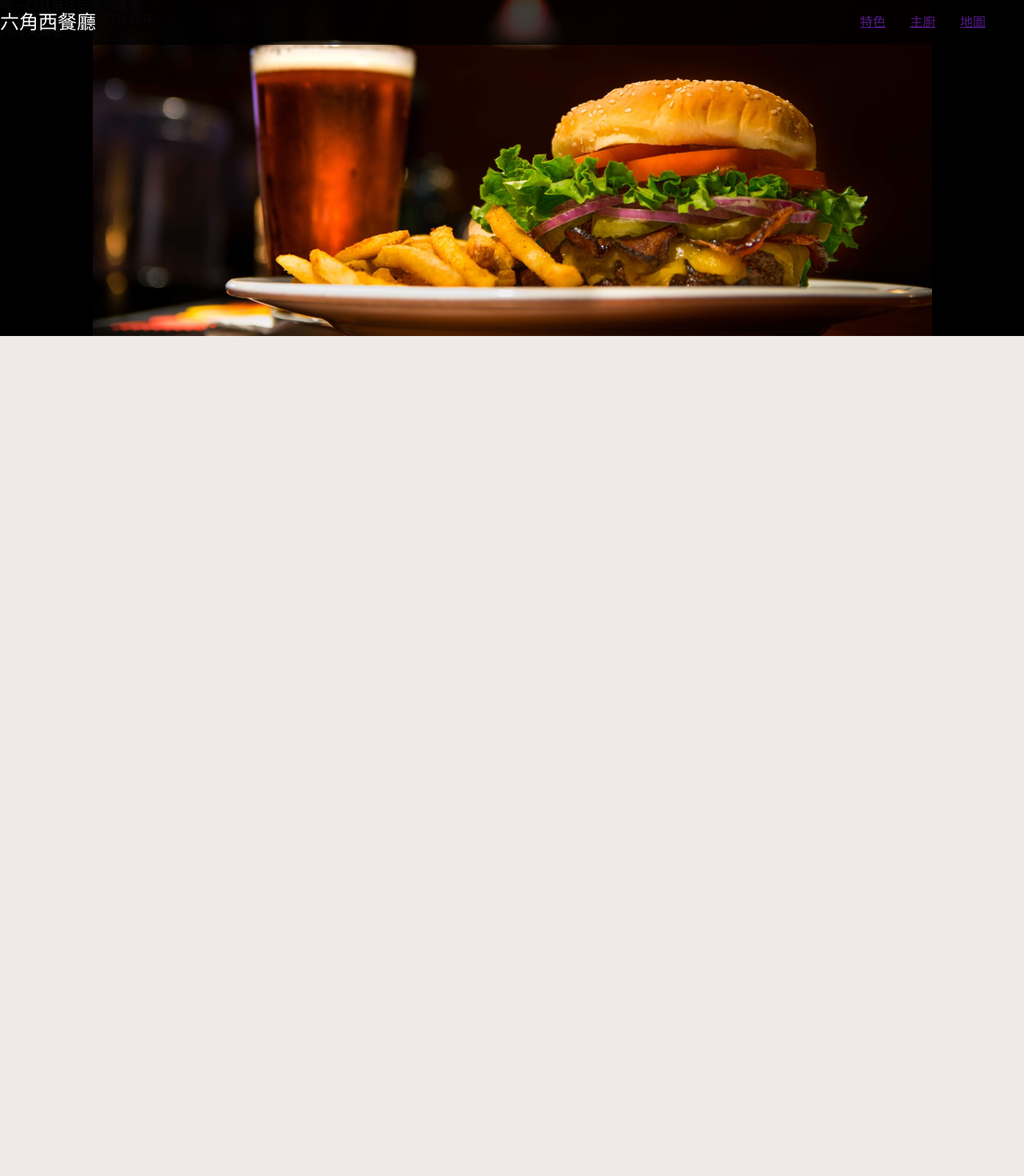
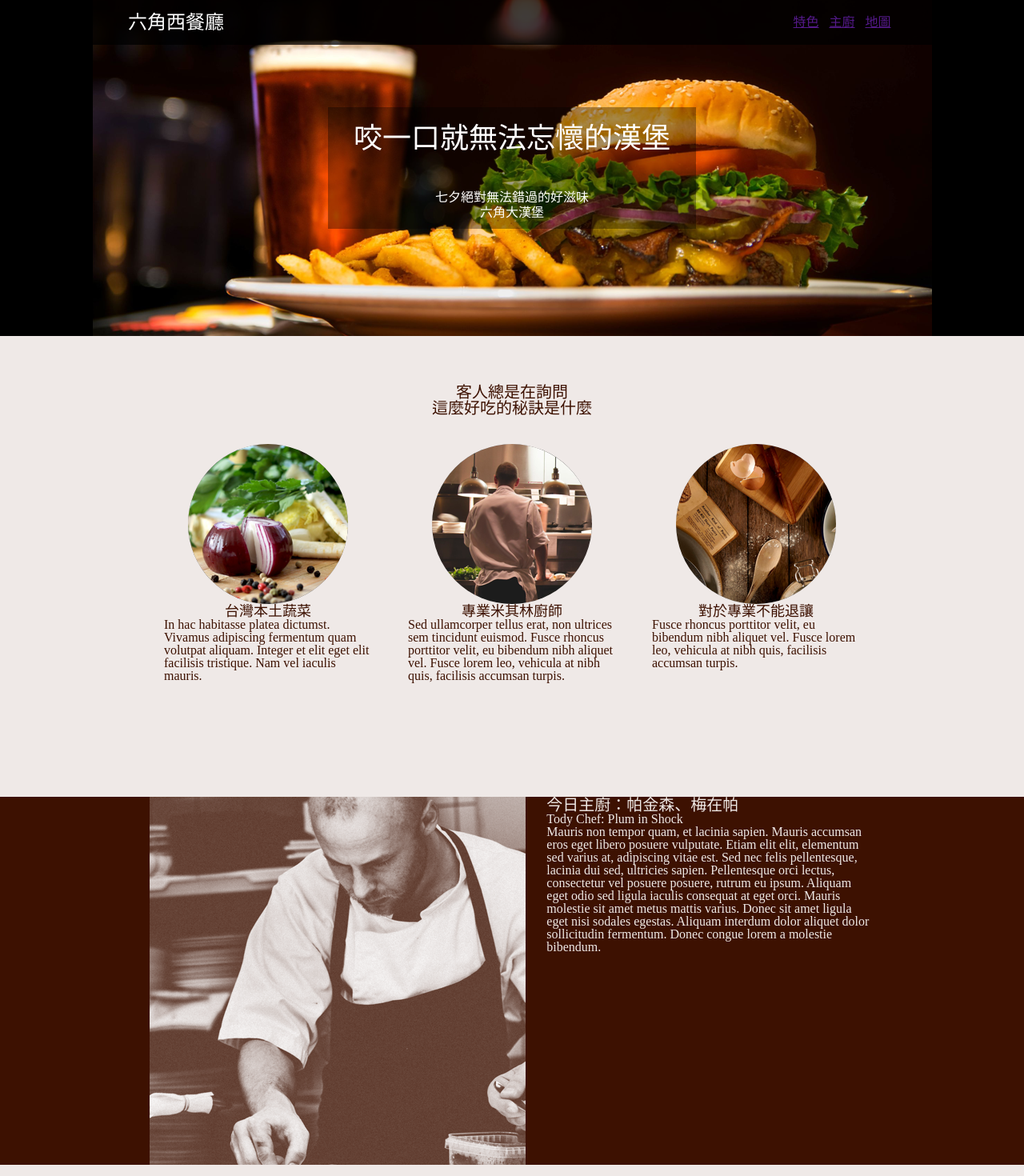
Before and after one commit to Victor81528/roku-restaurant-flex, a Vue app: page / in a window 1280 px wide. Shown: the top 1470 px of the page at 80% size. Before the commit the page ends 800 px from the top, so only its background shows below. Built offline with nearby package versions, Linux system fonts and the light colour scheme.

Commit message:
feedback

```diff
--- a/src/App.vue
+++ b/src/App.vue
@@ -1,6 +1,7 @@
 <template>
   <div id="app">
     <div class="nav">
+      <div class="nav-inside">
         <div class="nav-tittle">
           <h1>六角西餐廳</h1>
         </div>
@@ -10,11 +11,62 @@
             <li><a href="">地圖</a></li>
           </ul>
       </div>
+    </div>
     <div class="banner">
+      <div class="banner-inside">
         <div class="banner-content">
-        <h1>咬一口就無法忘懷的漢堡</h1>
+          <h1>咬一口就無法忘懷的漢堡</h1><br>
+          <div>
             <p>七夕絕對無法錯過的好滋味</p>
             <p>六角大漢堡</p>
+          </div>
+        </div>
+      </div>
+    </div>
+    <div class="secret">
+      <div class="secret-inside">
+        <div class="secret-tittle">
+          <h1>客人總是在詢問<br>這麼好吃的秘訣是什麼</h1>
+        </div>
+        <div class="secret-content">
+          <div class="secret-items secret-1">
+            <img src="/img/feature_1.png">
+            <h1 class="secret-kind">台灣本土蔬菜</h1>
+            <p>In hac habitasse platea dictumst. Vivamus adipiscing fermentum quam volutpat aliquam. Integer et elit eget elit facilisis tristique. Nam vel iaculis mauris.</p>
+          </div>
+          <div class="secret-items secret-2">
+            <img src="/img/feature_2.png">
+            <h1 class="secret-kind">專業米其林廚師</h1>
+            <p>Sed ullamcorper tellus erat, non ultrices sem tincidunt euismod. Fusce rhoncus porttitor velit, eu bibendum nibh aliquet vel. Fusce lorem leo, vehicula at nibh quis, facilisis accumsan turpis.</p>
+          </div>
+          <div class="secret-items secret-3">
+            <img src="/img/feature_3.png">
+            <h1 class="secret-kind">對於專業不能退讓</h1>
+            <p>Fusce rhoncus porttitor velit, eu bibendum nibh aliquet vel. Fusce lorem leo, vehicula at nibh quis, facilisis accumsan turpis.</p>
+          </div>
+        </div>
+      </div>
+    </div>
+    <div class="chef">
+      <div class="chef-inside">
+        <img src="/img/main_chef_brown.png" alt="chef">
+        <div class="chef-content">
+          <h1>今日主廚：帕金森、梅在帕</h1>
+          <h2>Tody Chef: Plum in Shock</h2>
+          <p>Mauris non tempor quam, et lacinia sapien. Mauris accumsan eros eget libero posuere vulputate. Etiam elit elit, elementum sed varius at, adipiscing vitae est. Sed nec felis pellentesque, lacinia dui sed, ultricies sapien. Pellentesque orci lectus, consectetur vel posuere posuere, rutrum eu ipsum. Aliquam eget odio sed ligula iaculis consequat at eget orci. Mauris molestie sit amet metus mattis varius. Donec sit amet ligula eget nisi sodales egestas. Aliquam interdum dolor aliquet dolor sollicitudin fermentum. Donec congue lorem a molestie bibendum.</p>
+        </div>
+      </div>
+    </div>
+    <div class="feedback">
+      <div class="feedback-inside">
+        <div class="feedback-tittle">
+          <h1>聽聽別人的感想</h1>
+        </div>
+        <div class="feedback-content">
+          <div class="feedback-items"></div>
+          <div class="feedback-items"></div>
+          <div class="feedback-items"></div>
+        </div>
       </div>
     </div>
   </div>
--- a/src/scss/_index.scss
+++ b/src/scss/_index.scss
@@ -2,36 +2,164 @@ body{
   background-color: #EFE9E7;
   #app{
     width: 100vw;
+    display: flex;
+    flex-flow: column nowrap;
     .nav{
-      display: inline-flex;
-      flex-direction: row;
+      display: flex;
       position: fixed;
-      justify-content: space-between;
-      align-items: center;
       width: 100vw;
       height: 56px;
       background-color: rgba(0, 0, 0, 0.75);
+      flex-flow: nowrap row;
+      justify-content: center;
+      div{
+        display: inline-flex;
+        width: 960px;
+        flex-direction: row;
+        align-items: center;
+        justify-content: space-between;
         color: white;
         .nav-tittle{
           font-size: 24px;
         }
         .nav-list{
           display: inline-flex;
-        justify-content: space-between;
+          justify-content: space-around;
           width: 157px;
           font-size: 16px;
-        margin: 0 48px;
           li{
             display: inline-flex;
+            a{
+
+            }
+          }
         }
       }
     }
     .banner{
+      display: flex;
       width: 100vw;
       height: 420px;
       background: no-repeat center;
       background-color: rgba(0, 0, 0, 1);
       background-image: url('/img/header_desktop.png');
+      align-items: center; //子項目的排列
+      justify-content: center; //子項目的排列
+      .banner-inside{
+        display: flex;
+        width: 960px;
+        height: 420px;
+        align-items: center; //子項目的排列
+        justify-content: center; //子項目的排列
+        .banner-content{
+          display: flex;
+          width: 460px;
+          height: 152px;
+          background-color: rgba(0,0,0,0.35);
+          color: #FFFFFF;
+          flex-flow: nowrap column;
+          align-items: center; //子項目的排列
+          justify-content: space-evenly; //子項目的排列
+          h1{
+            font-size: 36px;
+            margin: 12px 0;
+          }
+          div{
+            display: flex;
+            width: 192px;
+            height: 42px;
+            flex-flow: column nowrap;
+            align-items: center;
+            justify-content: space-evenly;
+            p{
+              font-size: 16px;
             }
           }
         }
+      }
+    }
+    .secret{
+      display: flex;
+      width: 100vw;
+      height: 576px;
+      flex-flow: nowrap column;
+      align-items: center;
+      background-color: #EFE9E7;
+      color: #3D1101;
+      .secret-inside{
+        display: flex;
+        width: 960px;
+        height: 100%;
+        flex-flow: nowrap column;
+        align-items: center;
+        justify-content: space-evenly;
+        .secret-tittle{
+          font-size: 20px;
+          margin-top: 25px;
+          text-align: center;
+        }
+        .secret-content{
+          display: flex;
+          width: 100%;
+          height: 381px;
+          justify-content: space-evenly;
+          align-items: center;
+          margin-bottom: 25px;
+          .secret-items{
+            display: flex;
+            width: 260px;
+            height: 100%;
+            flex-flow: nowrap column;
+            align-items: center;
+            img{
+              border-radius: 50%;
+              size: 100%;
+            }
+            .secret-kind{
+              font-size: 18px;
+            }
+          }
+        }
+      }
+    }
+    .chef{
+      display: flex;
+      width: 100vw;
+      height: 460px;
+      flex-flow: nowrap row;
+      justify-content: center;
+      background-color: #3D1101;
+      .chef-inside{
+        display: flex;
+        width: 960px;
+        height: 100%;
+        flex-flow: nowrap row;
+        justify-content: space-evenly;
+        .chef-content{
+          display: flex;
+          width: 410px;
+          flex-flow: nowrap column;
+          color: #EFE9E7;
+          h1{
+            font-size: 20px;
+          }
+        }
+      }
+    }
+    .feedback{
+      display: flex;
+      width: 100vw;
+      height: 365px;
+      background-color: #EFE9E7;
+      flex-flow: nowrap row;
+      justify-content: center;
+      .feedback-inside{
+        display: flex;
+        width: 960px;
+        height: 100%;
+        flex-flow: nowrap column;
+        justify-content: space-evenly;
+      }
+    }
+  }
+}
--- a/src/scss/all.scss
+++ b/src/scss/all.scss
@@ -1,2 +1,3 @@
-@import '_reset.scss';
-@import '_index.scss';
+@import 'reset';
+@import 'index';
+//不用加副檔名或下底線(_)，編譯程式會自動尋找對應的檔案
```
Lines whose indentation alone changed are shown as unchanged.
